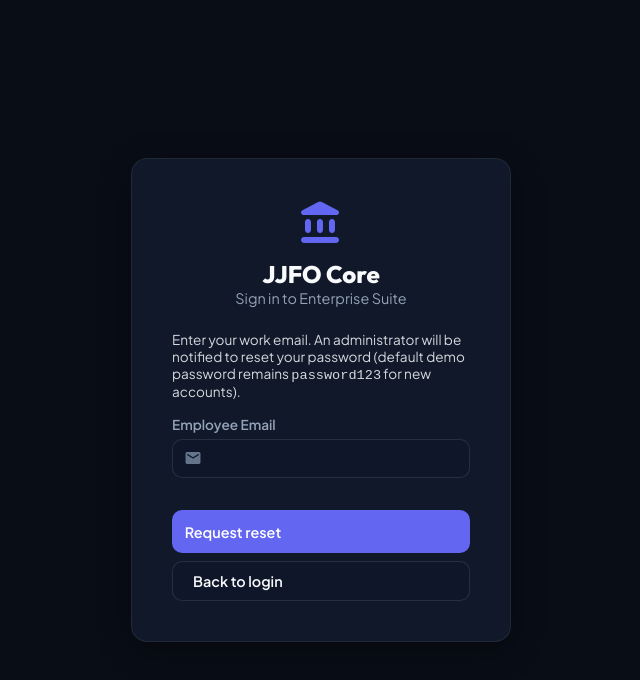
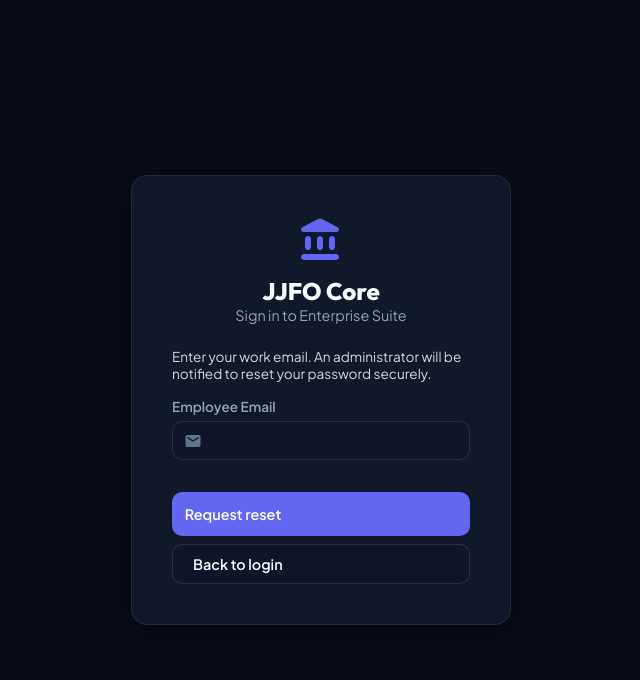
Before and after one commit to prabodh256/jjfo-hrms, a React (Vite) app in the folder frontend/: page /login in a window 1280 px wide. Both pictures are taken after a click on the button "Forgot Password?". Shown: the top 680 px of the page, without its empty margins (319-959 px from the left). Built offline with nearby package versions, Linux system fonts and the light colour scheme.

Commit message:
Remove default-password guidance

```diff
--- a/frontend/src/App.jsx
+++ b/frontend/src/App.jsx
@@ -457,7 +457,7 @@ function Login() {
         {forgot ? (
           <form onSubmit={handleForgot}>
             <p style={{ fontSize: '0.85rem', opacity: 0.85, marginBottom: '1rem' }}>
-              Enter your work email. An administrator will be notified to reset your password (default demo password remains <code>password123</code> for new accounts).
+              Enter your work email. An administrator will be notified to reset your password securely.
             </p>
             <div className="form-group">
               <label htmlFor="forgot-email">Employee Email</label>
```
